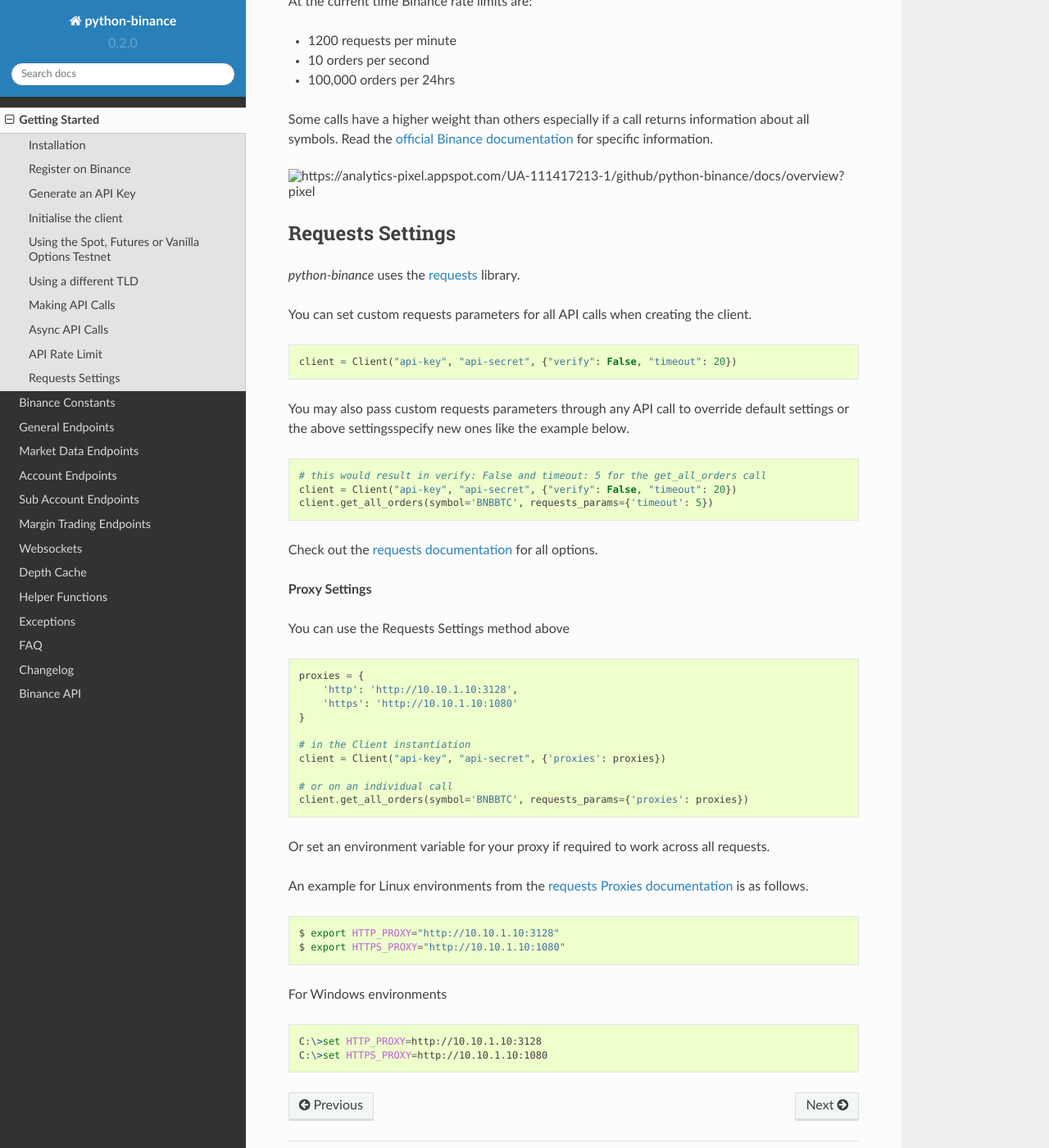
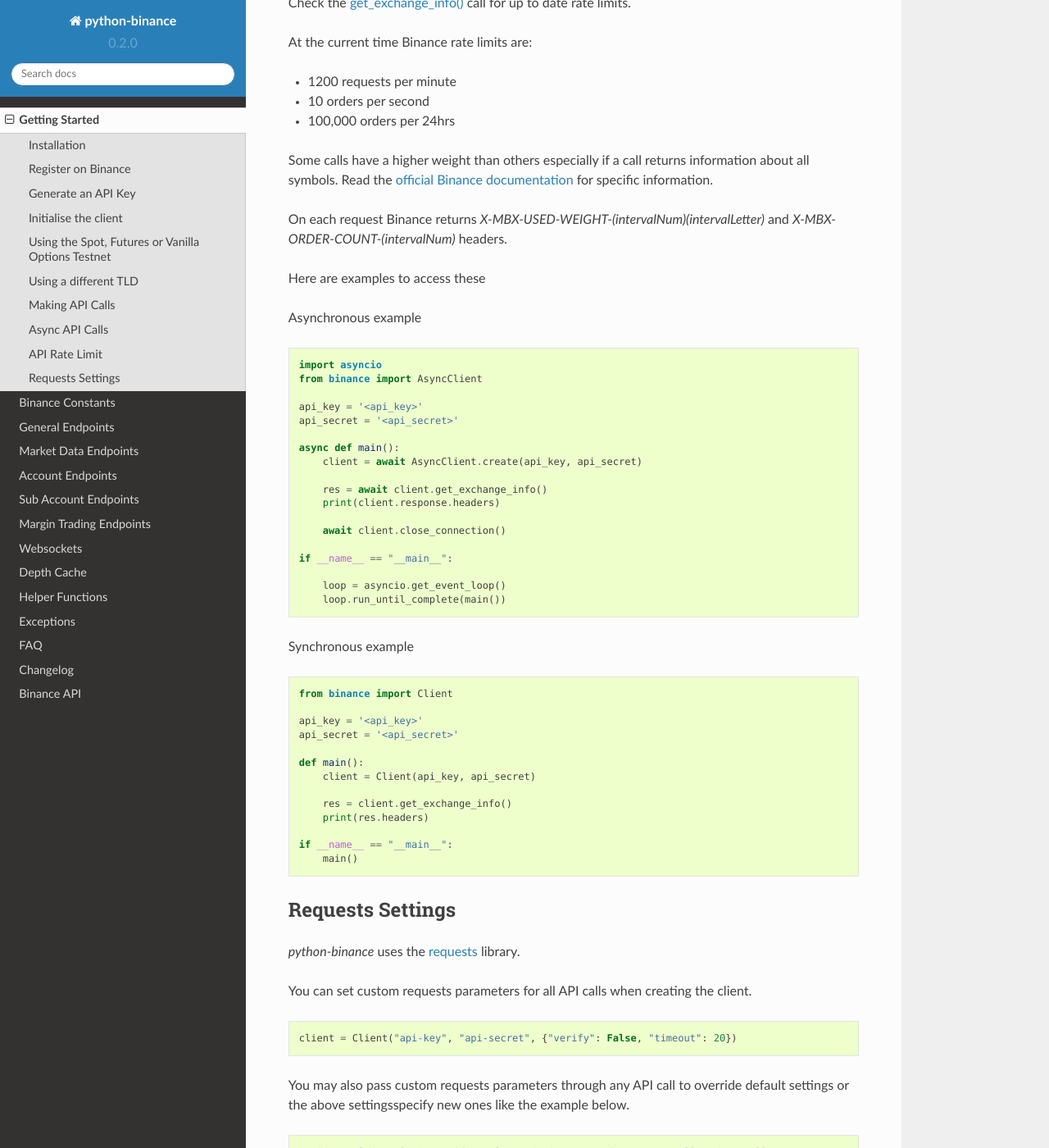
Before and after one commit to astro0099/python_BSC, a Sphinx documentation site: the page built from docs/overview.rst, in a window 1280 px wide and 1400 px high, scrolled down 2786 px. Shown: the whole window at 82% size. Built offline with Sphinx 7.4.7 and the Read the Docs theme 2.0.0, drawn with Linux system fonts in a browser that asks for light colours; formulas are drawn with MathJax 3; pages that are not in the unit, such as notebooks, are missing from menus; some of the changed text lies outside the part shown.

Commit message:
Add access to the last response on the client object

```diff
--- a/binance/__init__.py
+++ b/binance/__init__.py
@@ -4,7 +4,7 @@
 
 """
 
-__version__ = '1.0.4'
+__version__ = '1.0.5'
 
 from binance.client import Client, AsyncClient  # noqa
 from binance.depthcache import DepthCacheManager, OptionsDepthCacheManager  # noqa
--- a/docs/overview.rst
+++ b/docs/overview.rst
@@ -112,6 +112,7 @@
 
 .. code:: python
 
+    import asyncio
     from binance import AsyncClient
 
     async def main():
@@ -120,6 +121,8 @@
         # fetch exchange info
         res = await client.get_exchange_info()
         print(json.dumps(res, indent=2))
+
+        await client.close_connection()
 
     if __name__ == "__main__":
 
@@ -143,8 +146,52 @@
 Some calls have a higher weight than others especially if a call returns information about all symbols.
 Read the `official Binance documentation <https://github.com/binance-exchange/binance-official-api-docs>`_ for specific information.
 
-.. image:: https://analytics-pixel.appspot.com/UA-111417213-1/github/python-binance/docs/overview?pixel
+On each request Binance returns `X-MBX-USED-WEIGHT-(intervalNum)(intervalLetter)` and `X-MBX-ORDER-COUNT-(intervalNum)`
+headers.
 
+Here are examples to access these
+
+Asynchronous example
+
+.. code:: python
+
+    import asyncio
+    from binance import AsyncClient
+
+    api_key = '<api_key>'
+    api_secret = '<api_secret>'
+
+    async def main():
+        client = await AsyncClient.create(api_key, api_secret)
+
+        res = await client.get_exchange_info()
+        print(client.response.headers)
+
+        await client.close_connection()
+
+    if __name__ == "__main__":
+
+        loop = asyncio.get_event_loop()
+        loop.run_until_complete(main())
+
+Synchronous example
+
+
+.. code:: python
+
+    from binance import Client
+
+    api_key = '<api_key>'
+    api_secret = '<api_secret>'
+
+    def main():
+        client = Client(api_key, api_secret)
+
+        res = client.get_exchange_info()
+        print(res.headers)
+
+    if __name__ == "__main__":
+        main()
 Requests Settings
 -----------------
 
@@ -198,3 +245,5 @@
 
     C:\>set HTTP_PROXY=http://10.10.1.10:3128
     C:\>set HTTPS_PROXY=http://10.10.1.10:1080
+
+.. image:: https://analytics-pixel.appspot.com/UA-111417213-1/github/python-binance/docs/overview?pixel
```
Also changed, not shown: 2 other files.
